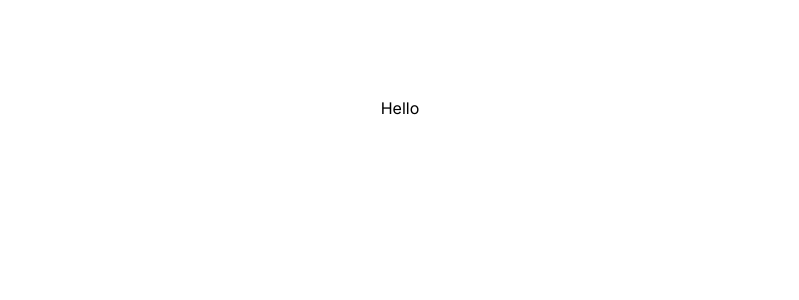
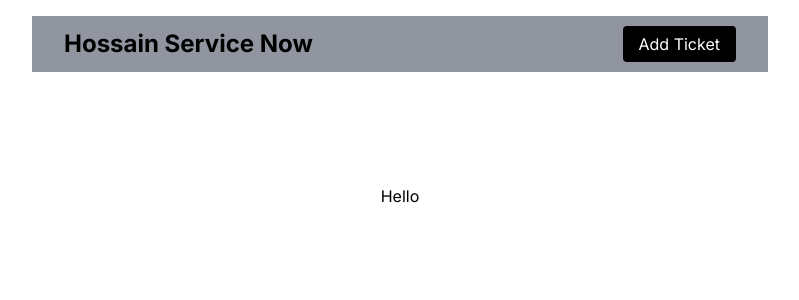
Before and after one commit to hossain101/helpdesk-crud, a Next.js app: page / in a window 1280 px wide. Shown: the top 300 px of the page, without its empty margins (240-1039 px from the left). Built offline with nearby package versions, Linux system fonts and the light colour scheme.

Commit message:
Update .gitignore and package.json, delete layout.js and page.js

```diff
--- a/app/layout.js
+++ /dev/null
@@ -1,17 +0,0 @@
-import { Inter } from 'next/font/google'
-import './globals.css'
-
-const inter = Inter({ subsets: ['latin'] })
-
-export const metadata = {
-  title: 'Create Next App',
-  description: 'Generated by create next app',
-}
-
-export default function RootLayout({ children }) {
-  return (
-    <html lang="en">
-      <body className={inter.className}>{children}</body>
-    </html>
-  )
-}
--- /dev/null
+++ b/app/layout.jsx
@@ -0,0 +1,24 @@
+import { Inter } from "next/font/google";
+import "./globals.css";
+import Navbar from "@/components/Navbar";
+
+const inter = Inter({ subsets: ["latin"] });
+
+export const metadata = {
+  title: "Create Next App",
+  description: "Generated by create next app",
+};
+
+export default function RootLayout({ children }) {
+  return (
+    <html lang="en">
+      <body className={inter.className}>
+        <div className="max-w-3xl mx-auto p-4">
+          <Navbar />
+        </div>
+
+        {children}
+      </body>
+    </html>
+  );
+}
--- /dev/null
+++ b/components/Navbar.jsx
@@ -0,0 +1,21 @@
+import Link from "next/link";
+import React from "react";
+
+const Navbar = () => {
+  return (
+    <nav className="flex justify-between items-center bg-gray-500 bg-opacity-75 px-8 py-3">
+      <Link href="/">
+        <span className="text-2xl font-bold cursor-pointer">
+          Hossain Service Now
+        </span>
+      </Link>
+      <Link href="/addTicket">
+        <span className="px-4 py-2 bg-black text-white rounded hover:bg-gray-700 transition-colors cursor-pointer">
+          Add Ticket
+        </span>
+      </Link>
+    </nav>
+  );
+};
+
+export default Navbar;
--- /dev/null
+++ b/components/TopicsList.jsx
@@ -0,0 +1,9 @@
+import React from 'react'
+
+const TopicsList = () => {
+  return (
+    <div>TopicsList</div>
+  )
+}
+
+export default TopicsList
--- a/package.json
+++ b/package.json
@@ -9,9 +9,11 @@
     "lint": "next lint"
   },
   "dependencies": {
+    "mongoose": "^8.0.3",
+    "next": "14.0.4",
     "react": "^18",
     "react-dom": "^18",
-    "next": "14.0.4"
+    "react-icons": "^4.12.0"
   },
   "devDependencies": {
     "autoprefixer": "^10.0.1",
```
Also changed, not shown: app/page.jsx (renamed from app/page.js), 1 other file (tests, documents, lock files or other folders).
